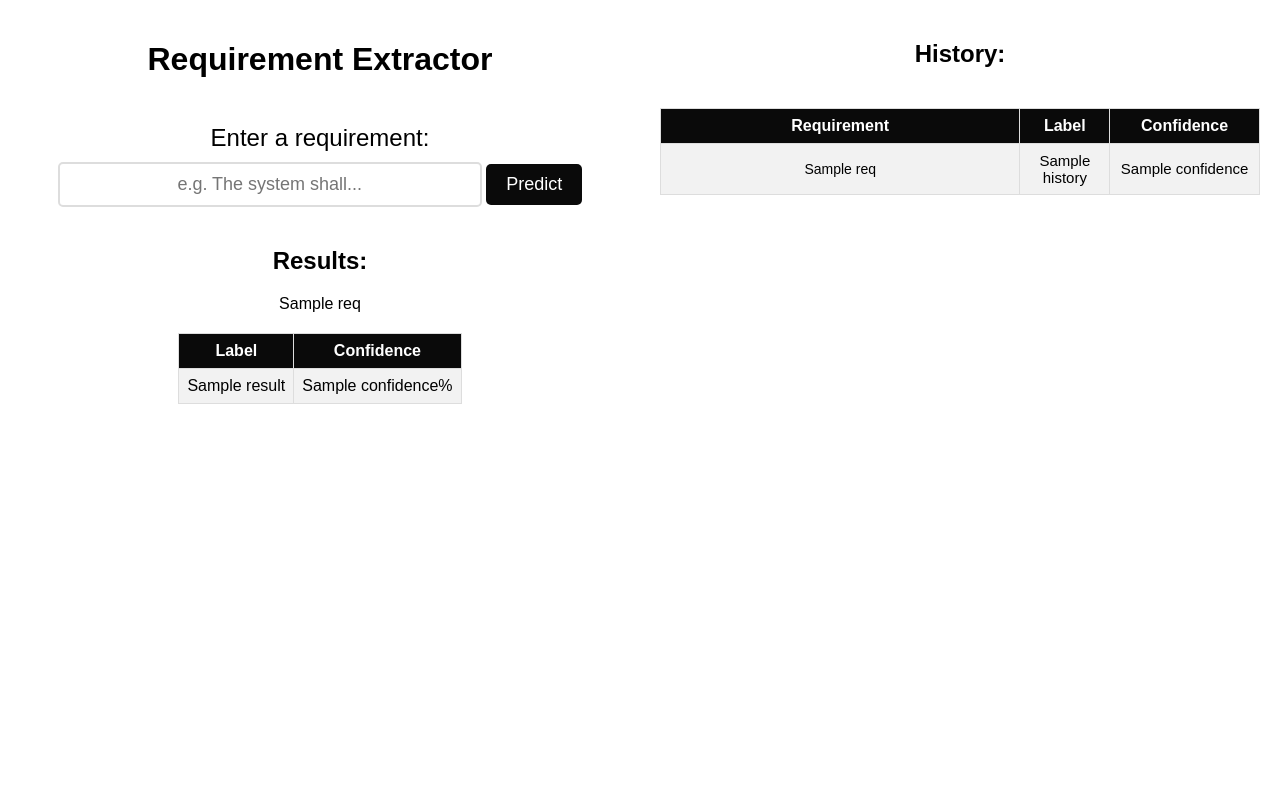
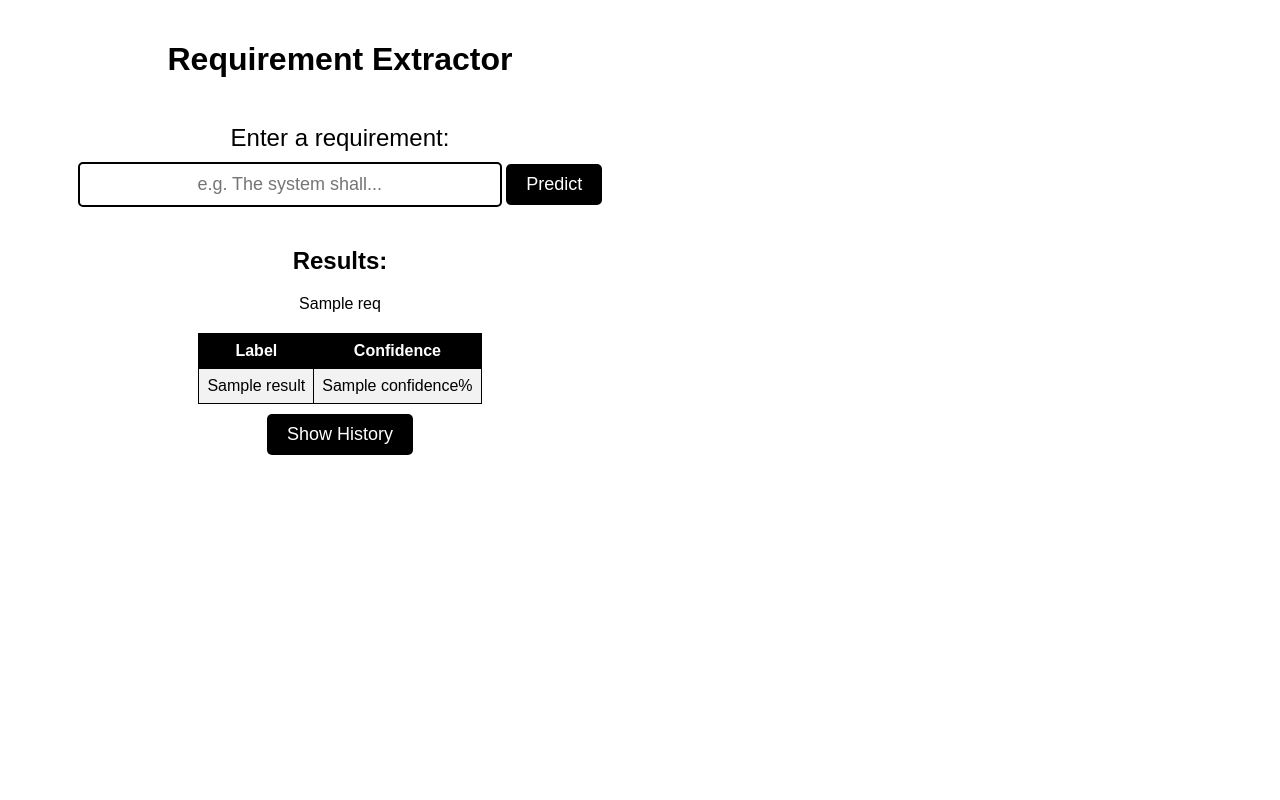
Before and after one commit to nicolasffn/nf_reqextractor, a Flask app: template v1.0.0/templates/index.html in a window 1280 px wide. Run offline with Flask 2, Linux system fonts and the light colour scheme; the template is opened without the code that fills it: most values are stand-ins (such as "Sample title", 1, 10 or a date in 2020); parts of the project's set-up code (start-up, migrations or seed data) failed here and were passed over.

Commit message:
v1.0.0 Updated

```diff
--- a/v0.2.0/main.py
+++ b/v0.2.0/main.py
@@ -61,7 +61,7 @@ if __name__ == "__main__":
 
         # Train the model
         batch_size = 1188 # Number of samples per batch
-        epochs = 225 # Number of times to iterate over the training data
+        epochs = 5 # Number of times to iterate over the training data
         # model.fit(train_data, train_labels, epochs=epochs, batch_size=batch_size, validation_split=0.2, callbacks=[early_stopping])
         model.fit(train_data, train_labels, epochs=epochs, batch_size=batch_size, validation_split=0.3)
 
--- a/v1.0.0/main.py
+++ b/v1.0.0/main.py
@@ -38,13 +38,13 @@ test_sequences = tokenizer.texts_to_sequences(test_df['text'])
 # Pad the sequences to the same length
 max_length = max([len(s) for s in train_sequences + test_sequences])
 train_data = pad_sequences(train_sequences, maxlen=max_length)
-test_data = pad_sequences(test_sequences, maxlen=max_length, padding='post', truncating='post')
+test_data = pad_sequences(test_sequences, maxlen=max_length)
 
 # Convert the labels to one-hot encoded arrays
 train_labels = to_categorical(train_df['label'], num_classes=len(label_encoder.classes_))
 test_labels = to_categorical(test_df['label'], num_classes=len(label_encoder.classes_))
 
-use_saved_model = True
+use_saved_model = False
 # Define the neural network architecture
 if use_saved_model:
         with open('model.pickle', 'rb') as f:
@@ -59,7 +59,7 @@ else:
 
     # Train the model
     batch_size = 1000 # Number of samples per batch
-    epochs = 5 # Number of times to iterate over the training data
+    epochs = 250 # Number of times to iterate over the training data
     model.fit(train_data, train_labels, epochs=epochs, batch_size=batch_size, validation_split=0.2)
 
     # Save the trained model
--- /dev/null
+++ b/v1.0.0/static/style.css
@@ -0,0 +1,154 @@
+body {
+    font-family: Arial, sans-serif;
+    margin: 0;
+    background-color: #fff;
+    color: #000;
+}
+
+.container {
+    display: flex;
+    flex-direction: row;
+    justify-content: space-between;
+    height: 100vh;
+}
+
+.form-results-container {
+    display: flex;
+    flex-direction: column;
+    align-items: center;
+    width: 50%;
+    padding: 20px;
+}
+
+.history-container {
+    display: flex;
+    flex-direction: column;
+    align-items: center;
+    width: 50%;
+    padding: 20px;
+}
+
+.input-container {
+    display: flex;
+    flex-direction: column;
+    align-items: center;
+    justify-content: center;
+    margin-bottom: 20px;
+}
+
+.input-prompt {
+    font-size: 24px;
+    margin-bottom: 10px;
+    color: #000;
+}
+
+.input-field {
+    padding: 10px;
+    font-size: 18px;
+    border: 2px solid #000;
+    border-radius: 5px;
+    width: 400px;
+    max-width: 100%;
+    text-align: center;
+}
+
+.extract-button {
+    padding: 10px 20px;
+    font-size: 18px;
+    background-color: #000;
+    color: #fff;
+    border: none;
+    border-radius: 5px;
+    cursor: pointer;
+}
+
+.extract-button:hover {
+    background-color: #333;
+}
+
+.results-container {
+    display: flex;
+    flex-direction: column;
+    align-items: center;
+    justify-content: center;
+    color: #000;
+}
+
+.results-table {
+    border-collapse: collapse;
+    margin-top: 20px;
+    width: 100%;
+    max-width: 800px;
+}
+
+.results-table th,
+.results-table td {
+    padding: 8px;
+    text-align: center;
+    border: 1px solid #000;
+    color: #000;
+}
+
+.results-table th {
+    background-color: #000;
+    color: #fff;
+}
+
+.results-table tr:nth-child(even) {
+    background-color: #f2f2f2;
+}
+
+.results-table tr:hover {
+    background-color: #ddd;
+}
+
+.history-container {
+    display: none;
+    color: #000;
+}
+
+.show-history-button {
+    background-color: #000;
+    color: #fff;
+    border: none;
+    border-radius: 5px;
+    cursor: pointer;
+    padding: 10px 20px;
+    font-size: 18px;
+}
+
+.show-history-button-container {
+    margin-top: 10px;
+}
+
+.show-history-button:hover {
+    background-color: #333;
+}
+
+.history-table {
+    border-collapse: collapse;
+    margin-top: 20px;
+    width: 100%;
+    max-width: 800px;
+}
+
+.history-table th,
+.history-table td {
+    padding: 8px;
+    text-align: center;
+    border: 1px solid #000;
+    color: #000;
+}
+
+.history-table th {
+    background-color: #000;
+    color: #fff;
+}
+
+.history-table tr:nth-child(even) {
+    background-color: #f2f2f2;
+}
+
+.history-table tr:hover {
+    background-color: #ddd;
+}
--- a/v1.0.0/templates/index.html
+++ b/v1.0.0/templates/index.html
@@ -2,106 +2,20 @@
 <html>
     <head>
         <title>Requirement Extractor</title>
-        <style>
-            body {
-                font-family: Arial, sans-serif;
-                margin: 0;
+        <link rel="stylesheet" type="text/css" href="{{ url_for('static', filename='style.css') }}">
+        <script type="text/javascript">
+            function toggleHistory() {
+            var historyContainer = document.getElementById("history-container");
+            var button = document.querySelector(".show-history-button");
+            if (historyContainer.style.display === "none") {
+                historyContainer.style.display = "block";
+                button.innerHTML = "Hide History";
+            } else {
+                historyContainer.style.display = "none";
+                button.innerHTML = "Show History";
             }
-
-            .container {
-                display: flex;
-                flex-direction: row;
-                justify-content: space-between;
-                height: 100vh;
             }
-
-            .form-results-container {
-                display: flex;
-                flex-direction: column;
-                align-items: center;
-                width: 50%;
-                padding: 20px;
-            }
-
-            .history-container {
-                display: flex;
-                flex-direction: column;
-                align-items: center;
-                width: 50%;
-                padding: 20px;
-            }
-
-            .input-container {
-                display: flex;
-                flex-direction: column;
-                align-items: center;
-                justify-content: center;
-                margin-bottom: 20px;
-            }
-
-            .input-prompt {
-                font-size: 24px;
-                margin-bottom: 10px;
-            }
-
-            .input-field {
-                padding: 10px;
-                font-size: 18px;
-                border: 2px solid #ddd;
-                border-radius: 5px;
-                width: 400px;
-                max-width: 100%;
-                text-align: center;
-            }
-
-            .extract-button {
-                padding: 10px 20px;
-                font-size: 18px;
-                background-color: #0a0a0a;
-                color: white;
-                border: none;
-                border-radius: 5px;
-                cursor: pointer;
-            }
-
-            .extract-button:hover {
-                background-color: #000000;
-            }
-
-            .results-container {
-                display: flex;
-                flex-direction: column;
-                align-items: center;
-                justify-content: center;
-            }
-
-            .results-table {
-                border-collapse: collapse;
-                margin-top: 20px;
-                width: 100%;
-                max-width: 800px;
-            }
-
-            .results-table th,
-            .results-table td {
-                padding: 8px;
-                text-align: center;
-                border: 1px solid #ddd;
-            }
-
-            .results-table th {
-                background-color: #0a0a0a;
-                color: white;
-            }
-
-            .results-table tr:nth-child(even) {
-                background-color: #f2f2f2;
-            }
-
-            .results-table tr:hover {
-                background-color: #ddd;
-            }
-        </style>
+        </script>
     </head>
     <body>
         <div class="container">
@@ -132,11 +46,14 @@
                     </table>
                 </div>
                 {% endif %}
+            <div class="show-history-button-container">
+                <button class="show-history-button" onclick="toggleHistory()">Show History</button>
+            </div>
             </div>
             {% if history %}
-            <div class="history-container">
+            <div class="history-container" id="history-container">
                 <h2>History:</h2>
-                <table class="results-table">
+                <table class="history-table">
                     <tr>
                         <th style="width: 60%;">Requirement</th>
                         <th style="width: 15%;">Label</th>
```
